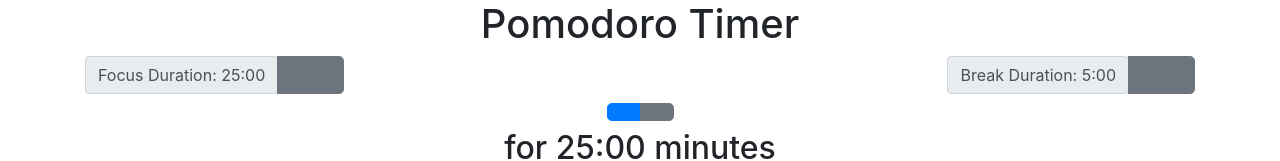
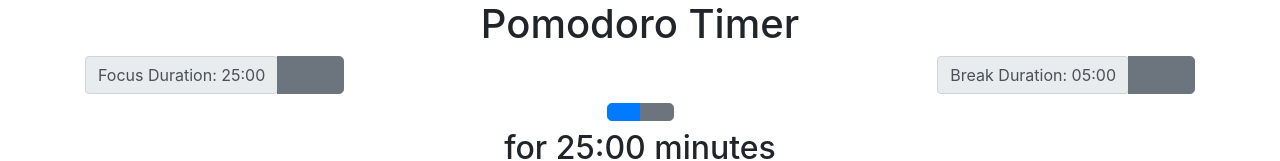
Before and after one commit to johmert/pomodoro-timer-solution, a React (Create React App) app: page / in a window 1280 px wide. Shown: the top 161 px of the page. Built offline with nearby package versions, Linux system fonts and the light colour scheme; a web font is replaced by a local one.

Commit message:
minutesToDuration added

```diff
--- a/src/pomodoro/Pomodoro.js
+++ b/src/pomodoro/Pomodoro.js
@@ -1,6 +1,6 @@
 import React, { useState } from "react";
-import classNames from "../utils/class-names";
 import useInterval from "../utils/useInterval";
+import { minutesToDuration } from "../utils/duration";
 import Controls from "./Controls";
 import Duration from "./Duration";
 import SessionProgress from "./SessionProgress";
@@ -57,8 +57,8 @@ function Pomodoro() {
   const [session, setSession] = useState(null);
 
   // ToDo: Allow the user to adjust the focus and break duration.
-  const focusDuration = 25;
-  const breakDuration = 5;
+  const [focusDuration, setFocusDuration] = useState(25);
+  const [breakDuration, setBreakDuration] = useState(5);
 
   /**
    * Custom hook that invokes the callback function every second
@@ -102,11 +102,11 @@ function Pomodoro() {
     <div className="pomodoro">
       <div className="row">
         <div className="col">
-          <Duration label="Focus" time="25:00"  />
+          <Duration label="Focus" time={minutesToDuration(focusDuration)}  />
         </div>
         <div className="col">
           <div className="float-right">
-            <Duration label="Break" time="5:00" />
+            <Duration label="Break" time={minutesToDuration(breakDuration)} />
           </div>
         </div>
       </div>
--- a/src/pomodoro/SessionProgress.js
+++ b/src/pomodoro/SessionProgress.js
@@ -1,5 +1,4 @@
 import React from "react";
-import classNames from "../utils/class-names";
 
 function SessionProgress({session}) {
     return (
```
